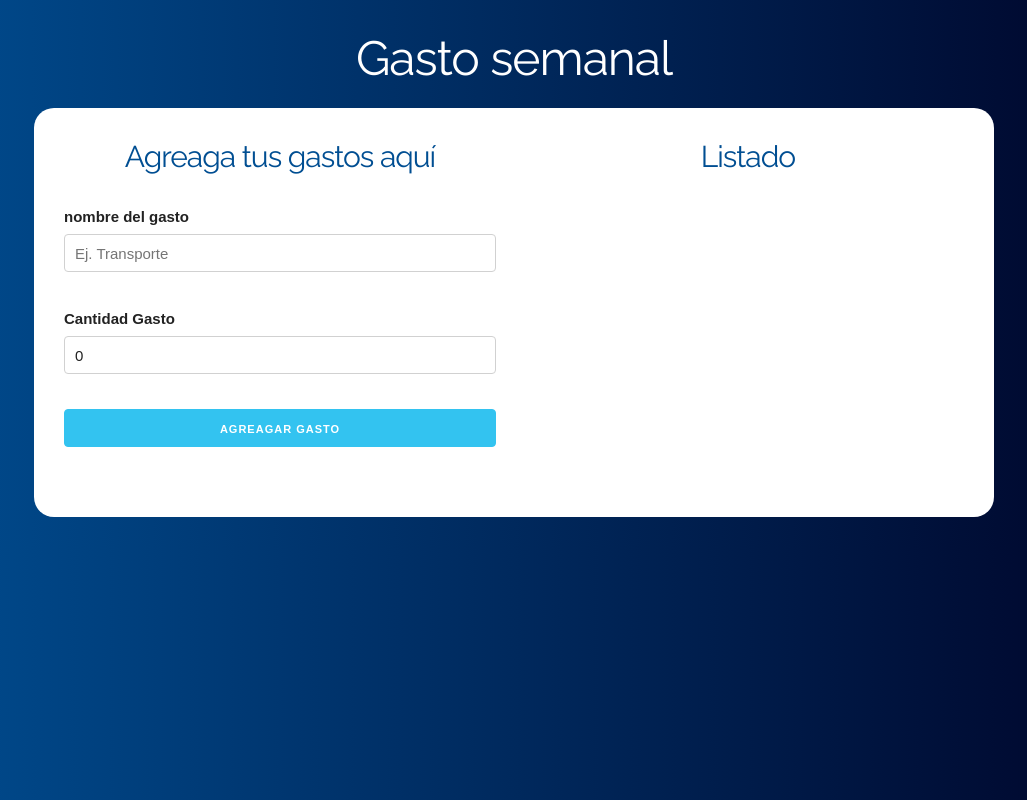
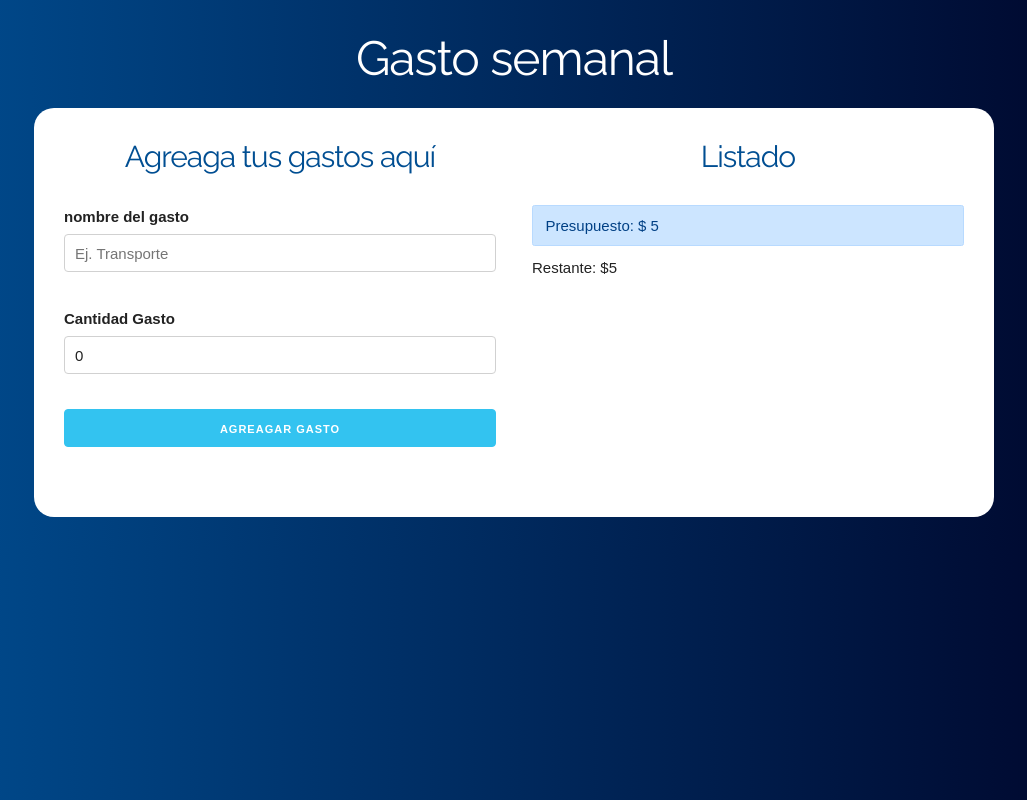
Before and after one commit to Eder87rh/react-budget, a React (Create React App) app: page / in a window 1280 px wide. Both pictures are taken after typing "5" into the empty fields and a click on the input "Definir Presupuesto". Shown: the whole page, without its empty margins (126-1153 px from the left). Built offline with nearby package versions, Linux system fonts and the light colour scheme.

Commit message:
Displaying the budget

```diff
--- a/src/App.js
+++ b/src/App.js
@@ -2,11 +2,13 @@ import React, { useState, useEffect } from 'react';
 import Pregunta from './components/Pregunta';
 import Formulario from './components/Formulario';
 import Listado from './components/Listado';
+import ControlPresupuesto from './components/ControlPresupuesto';
 
 function App() {
 
   // state
   const [presupuesto, guardarPresupuesto] = useState(0);
+  const [restante, guardarRestante] = useState(0);
   const [preguntaPresupuesto, guardarPreguntaPresupuesto] = useState(true);
   const [creargasto, guardarCrearGasto] = useState(false);
   const [gasto, guardarGasto] = useState({});
@@ -33,6 +35,7 @@ function App() {
               <Pregunta
                 guardarPresupuesto={guardarPresupuesto}
                 guardarPreguntaPresupuesto={guardarPreguntaPresupuesto}
+                guardarRestante={guardarRestante}
               />
             :
               (
@@ -47,6 +50,10 @@ function App() {
                     <Listado
                       gastos={gastos}
                     />
+                    <ControlPresupuesto
+                      presupuesto={presupuesto}
+                      restante={restante}
+                    />
                   </div>
                 </div>
               )
--- /dev/null
+++ b/src/components/ControlPresupuesto.js
@@ -0,0 +1,14 @@
+import React, {Fragment} from 'react';
+
+const ControlPresupuesto = ({presupuesto, restante}) => (
+  <Fragment>
+    <div className="alert alert-primary">
+      Presupuesto: $ {presupuesto}
+    </div>
+    <div className="">
+      Restante: ${restante}
+    </div>
+  </Fragment>
+)
+
+export default ControlPresupuesto;
--- a/src/components/Pregunta.js
+++ b/src/components/Pregunta.js
@@ -2,7 +2,7 @@ import React, {Fragment, useState} from 'react';
 import Error from './Error';
 
 const Pregunta = (props) => {
-  const {guardarPresupuesto, guardarPreguntaPresupuesto} = props;
+  const {guardarPresupuesto, guardarPreguntaPresupuesto, guardarRestante} = props;
 
   // Definir el state
   const [cantidad, guardarCantidad] = useState(0);
@@ -21,6 +21,7 @@ const Pregunta = (props) => {
     // Si se pasa la validación
     guardarError(false);
     guardarPresupuesto(cantidad);
+    guardarRestante(cantidad);
     guardarPreguntaPresupuesto(false);
   }
 
```
